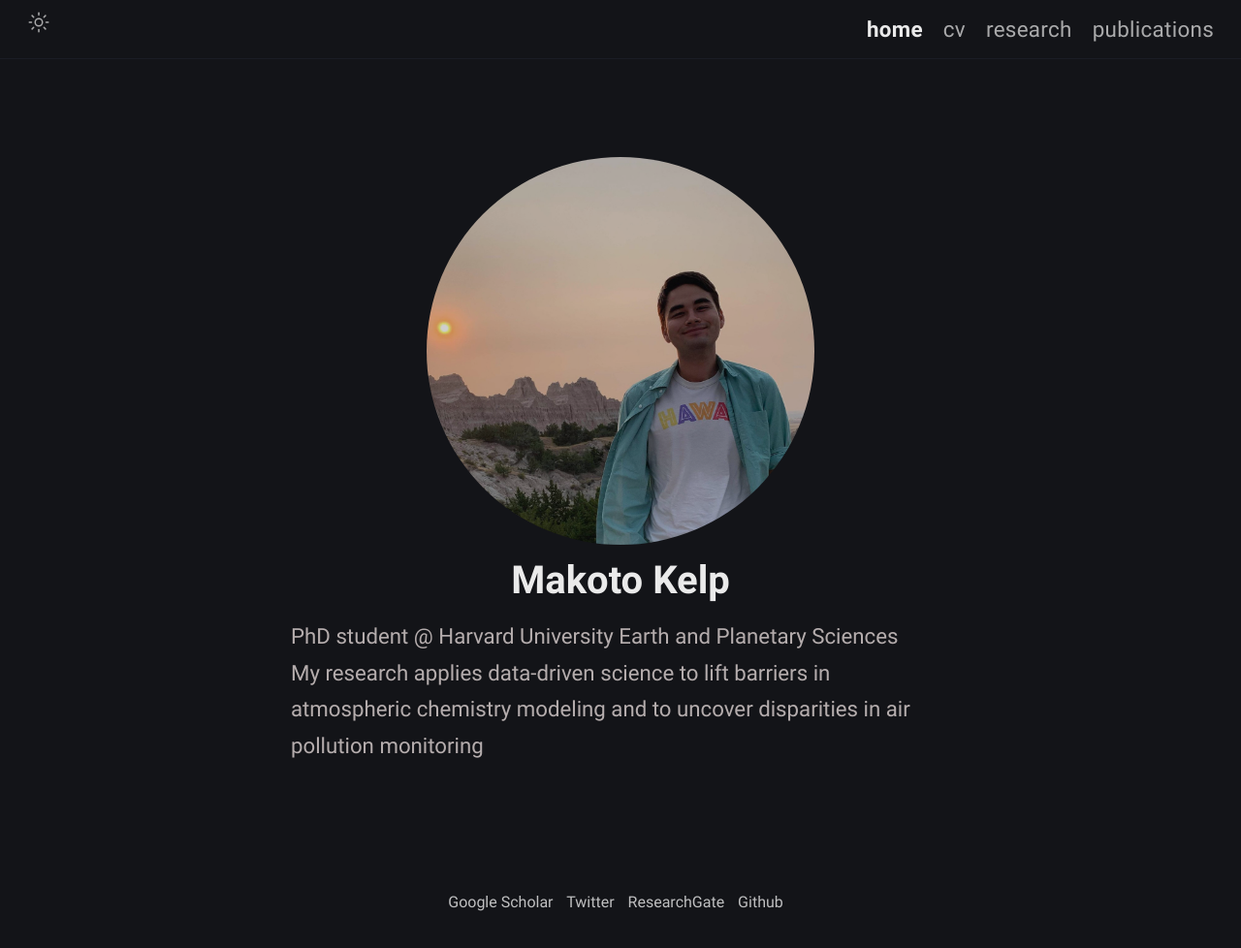
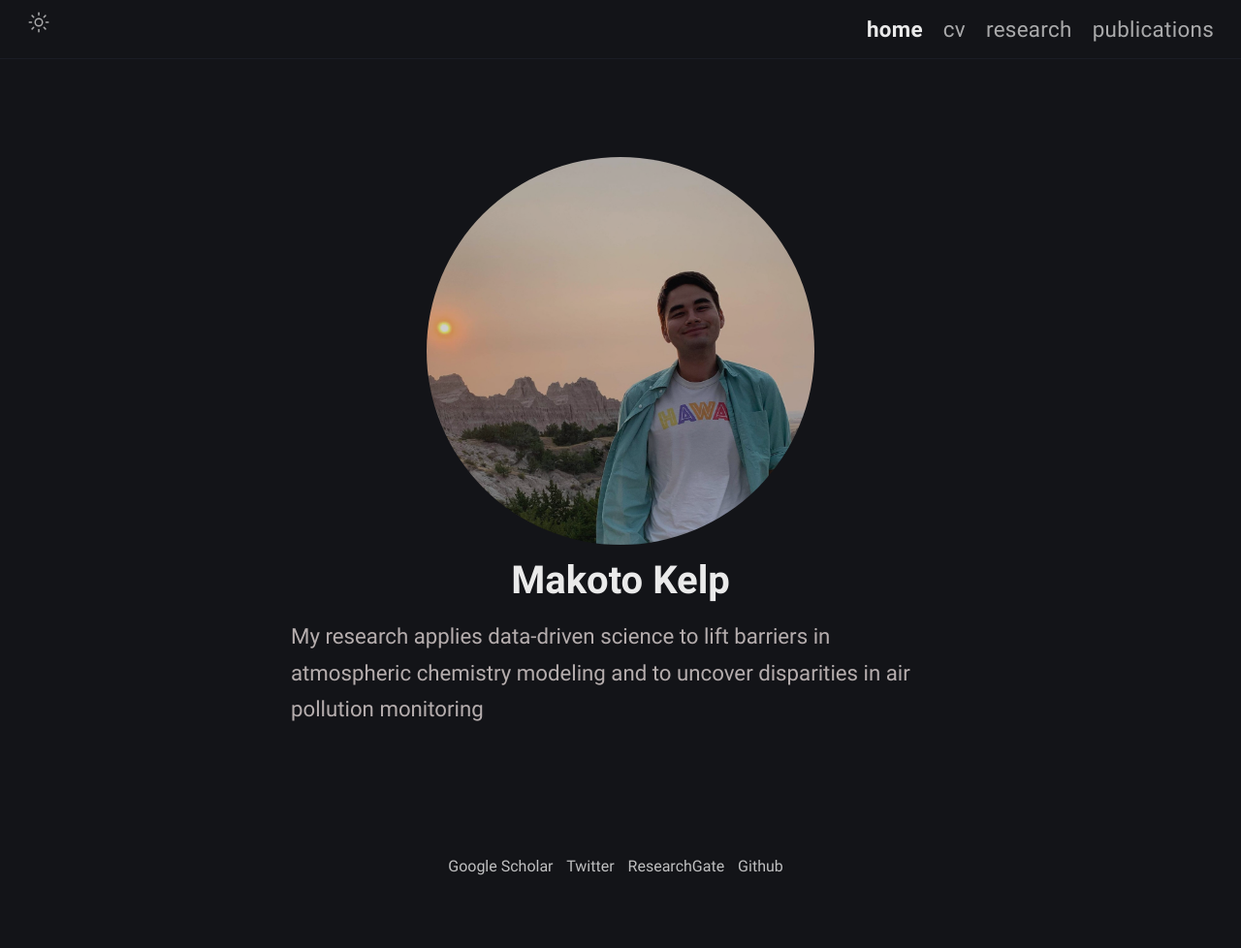
Before and after one commit to mkelp/mkelp.github.io, a Jekyll site: the page built from index.md, in a window 1280 px wide. Shown: the whole page at 97% size. Built offline with Jekyll 4.4.1, drawn with Linux system fonts in a browser that asks for light colours; after the commit the page ends 940 px from its top, so only the background shows below that.

```diff
--- a/_config.yml
+++ b/_config.yml
@@ -12,8 +12,8 @@
 author:
   name: Makoto Kelp # author name
   bio:
-    "PhD student @ Harvard University Earth and Planetary Sciences<br>My research applies data-driven science to lift barriers in atmospheric chemistry modeling and to uncover disparities in air pollution monitoring"
-
+    "My research applies data-driven science to lift barriers in atmospheric chemistry modeling and to uncover disparities in air pollution monitoring"
+# PhD student @ Harvard University Earth and Planetary Sciences<br>
   username: mkelp # general username
   github: mkelp # github username
   twitter: SOA_mazing # twitter username
```
